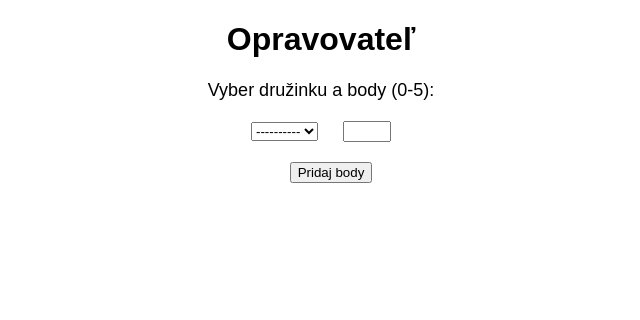
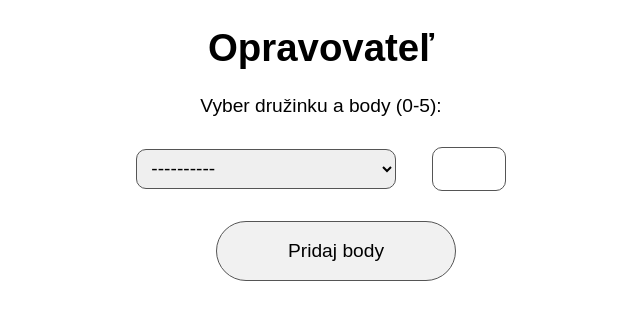
Before and after one commit to MartinStevko/matikNaboj, a Django app: page /obdlznik/ulohy/ in a window 1280 px wide. Shown: the top 320 px of the page, without its empty margins (319-959 px from the left). Run offline with Django 3.2, Linux system fonts and the light colour scheme; the visitor is signed in with stand-in values (Sample User, id 1); data that the repository does not hold is empty.

Commit message:
"Opravovatel's" stylesheet improvement

```diff
--- a/obdlznik/static/css/opravovatel.css
+++ b/obdlznik/static/css/opravovatel.css
@@ -2,16 +2,45 @@ body {
   margin: 20px;
   font-family: sans-serif;
   text-align: center;
+  font-size: 1.2em;
 }
 
 input {
-  margin-top: 20px;
-  margin-left: 20px;
+  margin-top: 30px;
+  margin-left: 30px;
 }
  b {
    color: red;
+   font-size: 1.25em;
  }
 
-.text {
-  font-size: 18px;
+input[type=submit] {
+  background-color: #f1f1f1;
+  border: 1px solid #555;
+  border-radius: 30px;
+  height: 60px;
+  width: 240px;
+  font-size: 1em;
 }
+
+input[type=submit]:hover {
+  background-color: #e1e1e1
+}
+
+.field {
+  height: 40px;
+  width: 60px;
+  font-size: 1em;
+  border: 1px solid #555;
+  border-radius: 10px;
+  padding-left: 10px;
+}
+
+select {
+  width: 260px;
+  height: 40px;
+  border: 1px solid #555;
+  border-radius: 10px;
+  padding-left: 10px;
+  font-size: 1em;
+}
--- a/obdlznik/templates/obdlznik/opravovatel.html
+++ b/obdlznik/templates/obdlznik/opravovatel.html
@@ -13,7 +13,7 @@
     <h1>Opravovateľ</h1>
     {% if user.is_staff %}
       <!--<label for="druzinka">Vyber družinku:</label>-->
-      <div class="text">
+      <div>
         {% if message %}
           <p><b>{{ message }}</b></p>
         {% endif %}
@@ -29,7 +29,7 @@
             </select>
             <input class="field" name="points" type="number" min="0" max="5">
             <br>
-            <input type="submit" value="Pridaj body">
+            <input class="button" type="submit" value="Pridaj body">
           </form>
         </div>
       </div>
```
